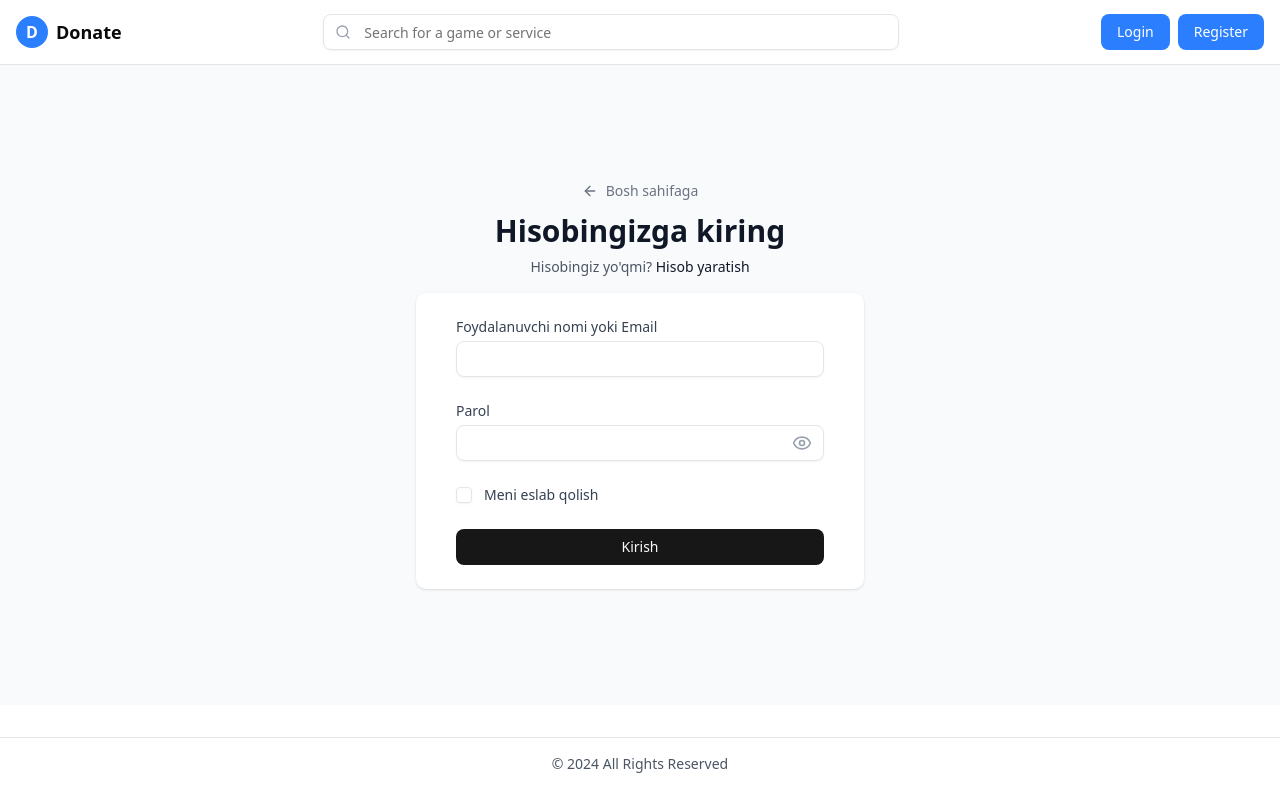
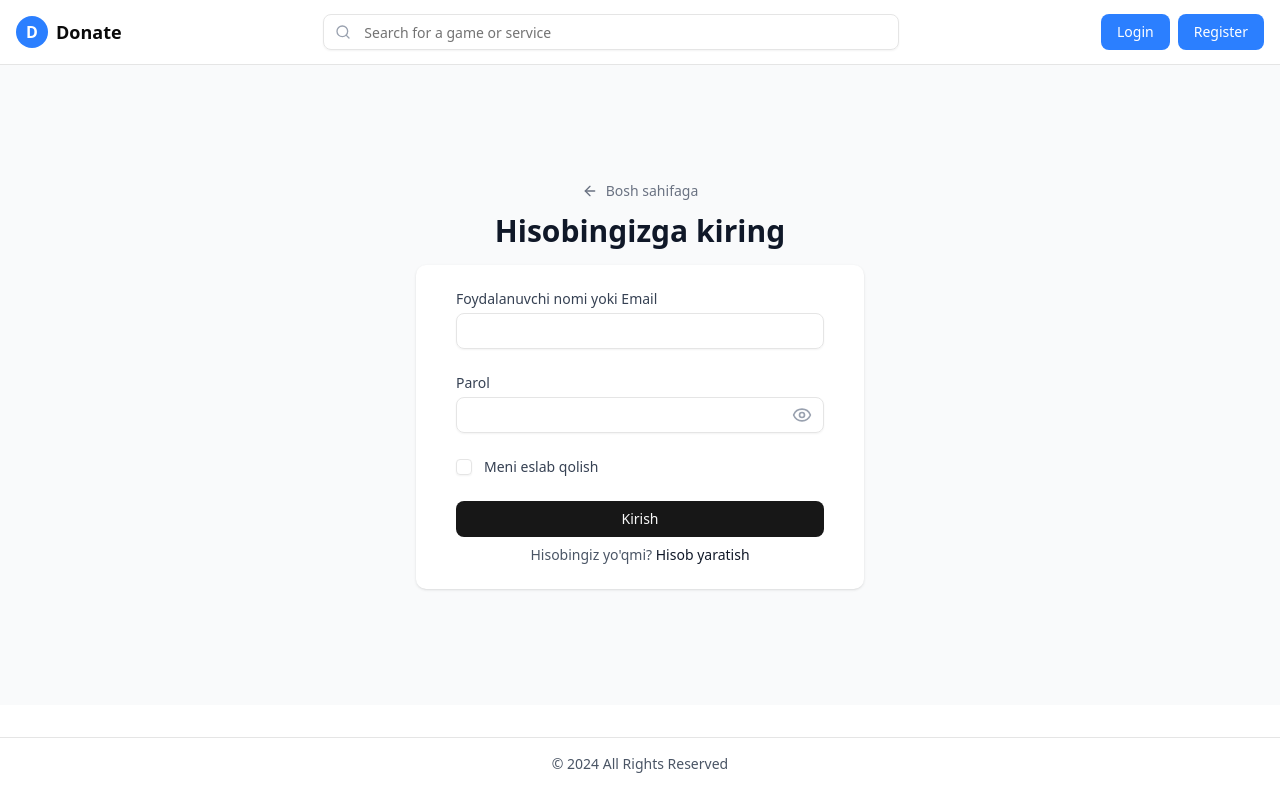
Before and after one commit to OktamovShokhjahon/donate-website, a Next.js app: page /login in a window 1280 px wide. Built offline with nearby package versions, Linux system fonts and the light colour scheme.

Commit message:
login change

```diff
--- a/src/app/components/login-form.tsx
+++ b/src/app/components/login-form.tsx
@@ -11,6 +11,7 @@ import { cn } from "@/lib/utils";
 import axios, { AxiosError } from "axios";
 import Cookies from "js-cookie";
 import { useRouter } from "next/navigation";
+import Link from "next/link";
 
 interface FormValues {
   identifier: string;
@@ -178,6 +179,16 @@ export default function LoginForm() {
         <Button type="submit" className="w-full" disabled={isSubmitting}>
           {isSubmitting ? "Kirish..." : "Kirish"}
         </Button>
+
+        <p className="mt-2 text-center text-sm text-gray-600">
+          Hisobingiz yo&apos;qmi?{" "}
+          <Link
+            href="/register"
+            className="font-medium text-gray-900 hover:underline"
+          >
+            Hisob yaratish
+          </Link>
+        </p>
       </div>
 
       {/* Muqobil kirish usullari */}
--- a/src/app/login/page.tsx
+++ b/src/app/login/page.tsx
@@ -18,15 +18,6 @@ export default function LoginPage() {
         <h2 className="mt-3 text-center text-3xl font-extrabold text-gray-900">
           Hisobingizga kiring
         </h2>
-        <p className="mt-2 text-center text-sm text-gray-600">
-          Hisobingiz yo&apos;qmi?{" "}
-          <Link
-            href="/register"
-            className="font-medium text-gray-900 hover:underline"
-          >
-            Hisob yaratish
-          </Link>
-        </p>
       </div>
 
       <div className="mt-4 sm:mx-auto sm:w-full sm:max-w-md">
```
